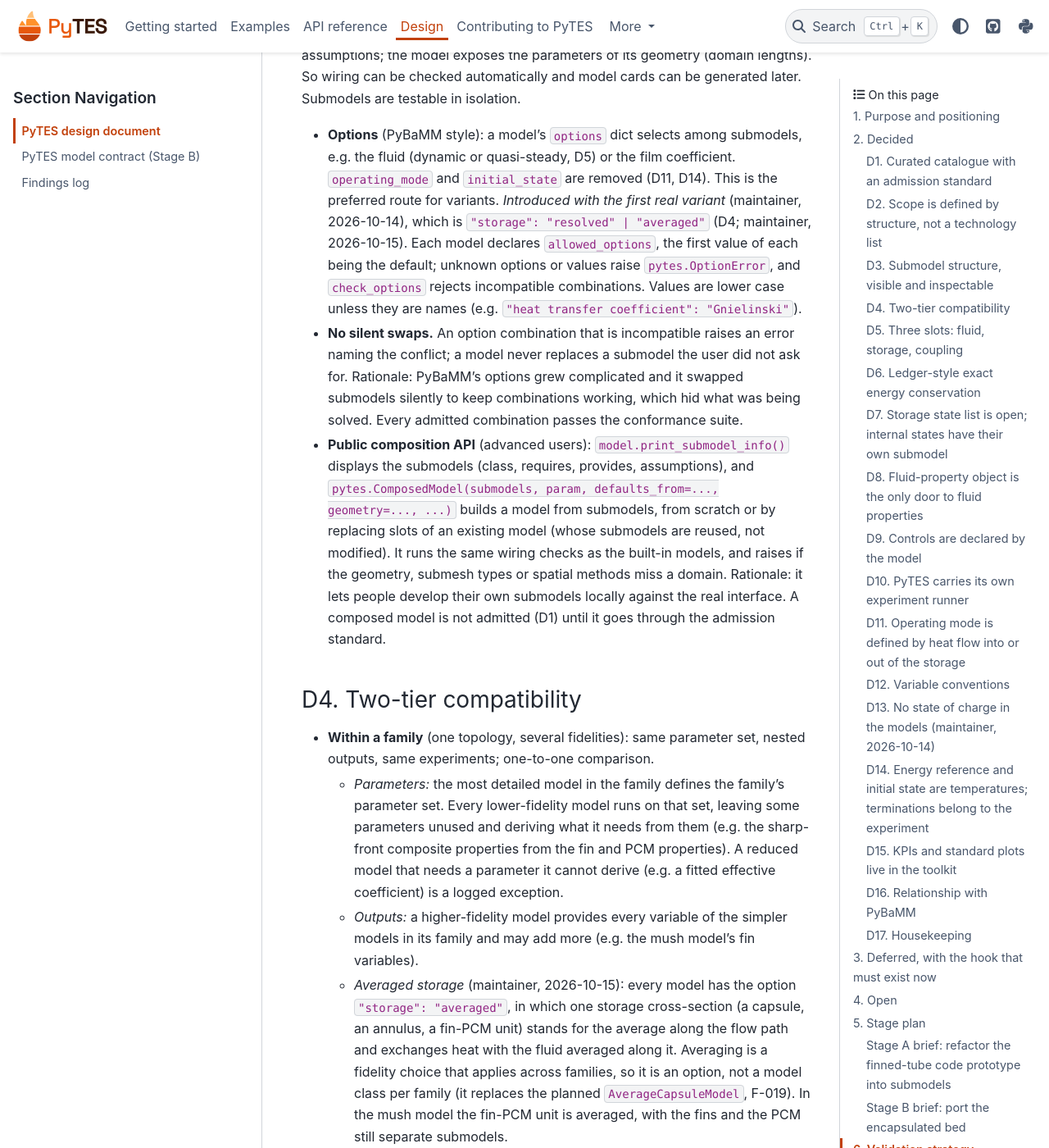
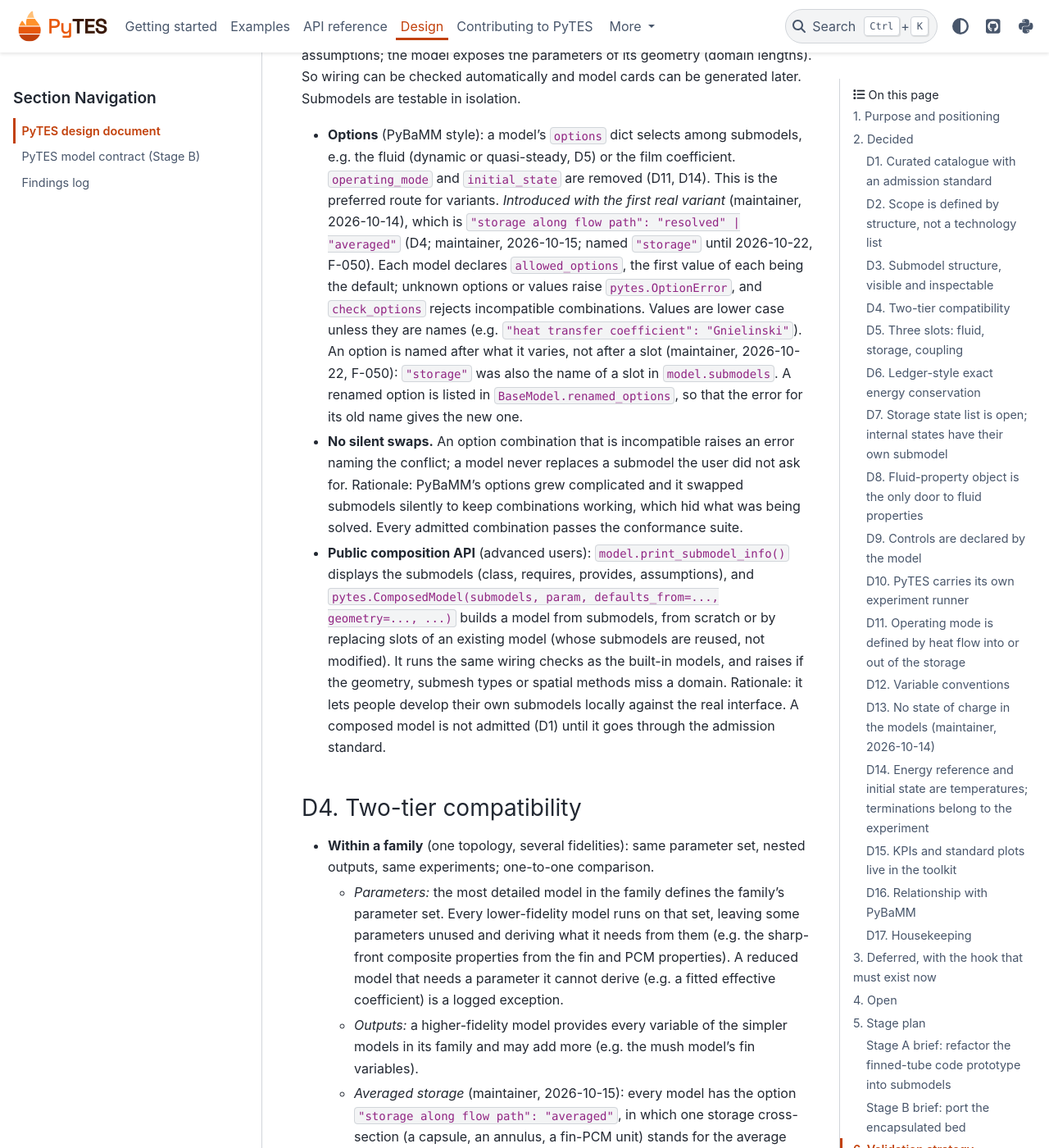
Before and after one commit to mmsg-warwick/PyTES, a Sphinx documentation site: the page built from docs/design/DESIGN.md, in a window 1280 px wide and 1400 px high, scrolled down 3243 px. Shown: the whole window at 82% size. Built offline with Sphinx 7.4.7 and the PyData theme 0.15.4, drawn with Linux system fonts in a browser that asks for light colours; pages that are not in the unit, such as notebooks, are missing from menus.

Commit message:
Rename the "storage" option "storage along flow path" (F-050)
"storage" also named a slot of model.submodels, and the lumped capsule
(#5) adds a second option for the variation inside a storage element.
A clean break: the old name raises an OptionError giving the new one,
through BaseModel.renamed_options. Results are unchanged.

Co-Authored-By: Claude Opus 5.5 <noreply@anthropic.com>

```diff
--- a/docs/design/DESIGN.md
+++ b/docs/design/DESIGN.md
@@ -100,10 +100,15 @@ testable in isolation.
   fluid (dynamic or quasi-steady, D5) or the film coefficient. `operating_mode` and
   `initial_state` are removed (D11, D14). This is the preferred route for variants.
   *Introduced with the first real variant* (maintainer, 2026-10-14), which is
-  `"storage": "resolved" | "averaged"` (D4; maintainer, 2026-10-15). Each model declares
+  `"storage along flow path": "resolved" | "averaged"` (D4; maintainer, 2026-10-15; named
+  `"storage"` until 2026-10-22, F-050). Each model declares
   `allowed_options`, the first value of each being the default; unknown options or values
   raise `pytes.OptionError`, and `check_options` rejects incompatible combinations. Values
   are lower case unless they are names (e.g. `"heat transfer coefficient": "Gnielinski"`).
+  An option is named after what it varies, not after a slot (maintainer, 2026-10-22,
+  F-050): `"storage"` was also the name of a slot in `model.submodels`. A renamed option is
+  listed in `BaseModel.renamed_options`, so that the error for its old name gives the new
+  one.
 - **No silent swaps.** An option combination that is incompatible raises an error naming the
   conflict; a model never replaces a submodel the user did not ask for. Rationale: PyBaMM's
   options grew complicated and it swapped submodels silently to keep combinations working,
@@ -128,7 +133,7 @@ testable in isolation.
   - *Outputs:* a higher-fidelity model provides every variable of the simpler models in its
     family and may add more (e.g. the mush model's fin variables).
   - *Averaged storage* (maintainer, 2026-10-15): every model has the option
-    `"storage": "averaged"`, in which one storage cross-section (a capsule, an annulus, a
+    `"storage along flow path": "averaged"`, in which one storage cross-section (a capsule, an annulus, a
     fin-PCM unit) stands for the average along the flow path and exchanges heat with the
     fluid averaged along it. Averaging is a fidelity choice that applies across families,
     so it is an option, not a model class per family (it replaces the planned
```
Also changed, not shown: README.md (+1 -1 lines), changelog.d/14.breaking.md (added, +1 -0 lines), docs/design/contract.md (+3 -3 lines), docs/design/findings.md (+1 -0 lines), docs/getting_started.md (+1 -1 lines), 6 other files.
